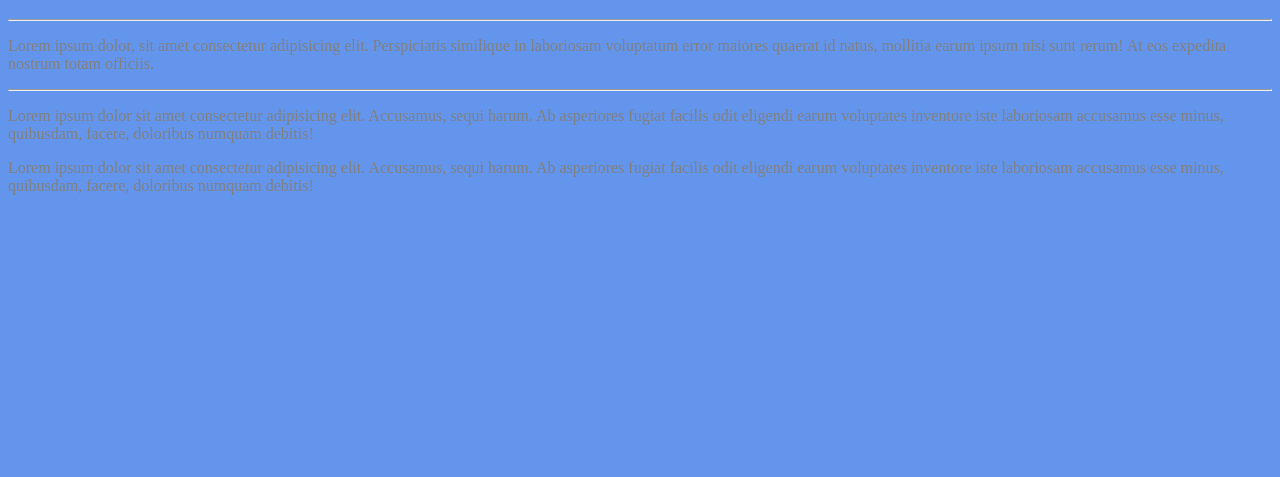
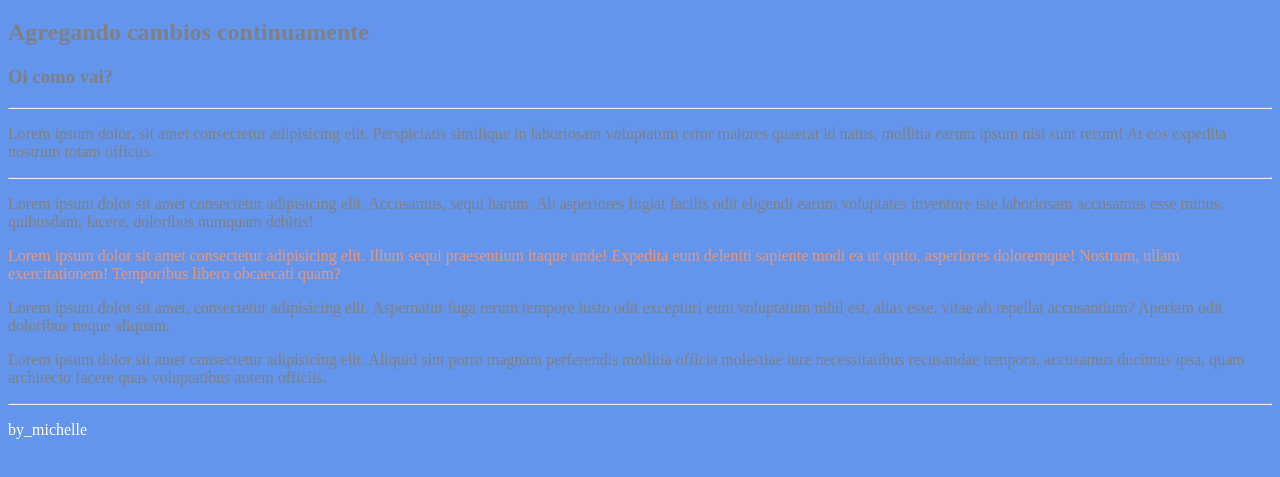
Before and after one commit to bymichelleah/unidad03ct, a plain HTML site: page semana10/sesion50/assets/index.html in a window 1280 px wide. Shown: the part 61-538 px from the top of the page. Drawn offline with Linux system fonts and the light colour scheme.

Commit message:
Agregando tercer commit

```diff
--- a/semana10/sesion50/assets/css/styles.css
+++ b/semana10/sesion50/assets/css/styles.css
@@ -7,3 +7,10 @@ body {
 p {
   font-size: 16px;
 }
+
+.color {
+  color: darksalmon;
+}
+.footer {
+  color: white;
+}
--- a/semana10/sesion50/assets/index.html
+++ b/semana10/sesion50/assets/index.html
@@ -8,6 +8,8 @@
   </head>
   <body>
     <h1>Practicando con varias ramas</h1>
+    <h2>Agregando cambios continuamente</h2>
+    <h3>Oi como vai?</h3>
     <hr />
     <p>
       Lorem ipsum dolor, sit amet consectetur adipisicing elit. Perspiciatis
@@ -22,11 +24,24 @@
       inventore iste laboriosam accusamus esse minus, quibusdam, facere,
       doloribus numquam debitis!
     </p>
+    <p class="color">
+      Lorem ipsum dolor sit amet consectetur adipisicing elit. Illum sequi
+      praesentium itaque unde! Expedita eum deleniti sapiente modi ea ut optio,
+      asperiores doloremque! Nostrum, ullam exercitationem! Temporibus libero
+      obcaecati quam?
+    </p>
     <p>
-      Lorem ipsum dolor sit amet consectetur adipisicing elit. Accusamus, sequi
-      harum. Ab asperiores fugiat facilis odit eligendi earum voluptates
-      inventore iste laboriosam accusamus esse minus, quibusdam, facere,
-      doloribus numquam debitis!
+      Lorem ipsum dolor sit amet, consectetur adipisicing elit. Aspernatur fuga
+      rerum tempore iusto odit excepturi eum voluptatum nihil est, alias esse,
+      vitae ab repellat accusantium? Aperiam odit doloribus neque aliquam.
     </p>
+    <p>
+      Lorem ipsum dolor sit amet consectetur adipisicing elit. Aliquid sint
+      porro magnam perferendis mollitia officia molestiae iure necessitatibus
+      recusandae tempora, accusamus ducimus ipsa, quam architecto facere quas
+      voluptatibus autem officiis.
+    </p>
+    <hr />
+    <p class="footer">by_michelle</p>
   </body>
 </html>
```
